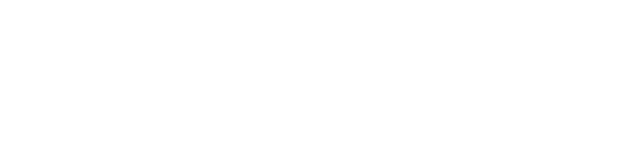
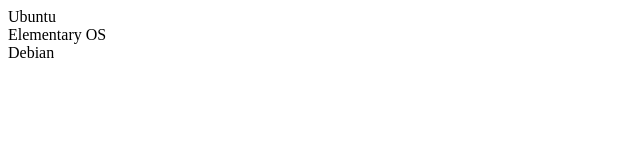
Before and after one commit to morgannadev/studying-javascript, a plain HTML site: page parentNode/index.html in a window 1280 px wide. Shown: the whole page, without its empty margins (0-640 px from the left). Drawn offline with Linux system fonts and the light colour scheme.

Commit message:
Using parentNode

```diff
--- a/parentNode/index.html
+++ b/parentNode/index.html
@@ -9,7 +9,26 @@
 
     <!-- parentNode serve para acessar um elemento "pai" de algum outro elemento -->
 
+    <div id="linux">
 
+        <div class="ubuntu">
+            Ubuntu
+            <div class="elementaryos">
+                Elementary OS
+            </div>
+        </div>
+        <div class="debian">
+            Debian
+        </div>
 
+    </div>
+
+    <script>
+
+        console.log(
+            document.querySelector(".elementaryos").parentNode // pode ir acrescentando parentNode quantas vezes for necessário
+        );
+
+    </script>
 </body>
 </html>
```
